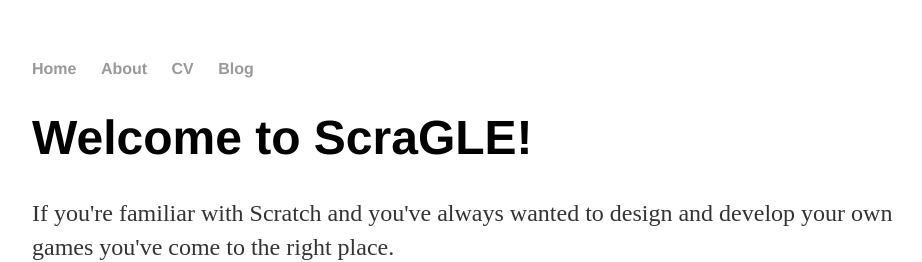
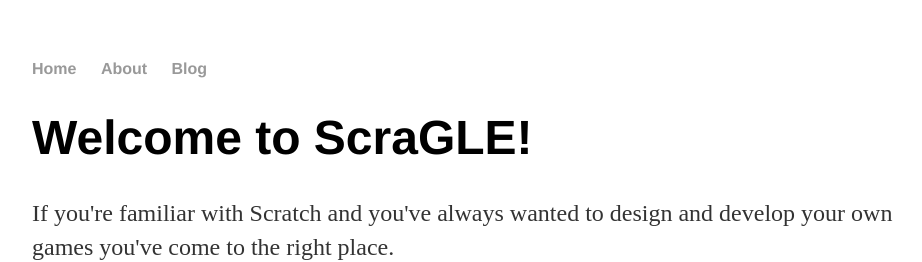
Before and after one commit to ScraGLE-Org/ScraGLE-Org.github.io, a Jekyll site: the page built from index.html, in a window 1280 px wide. Shown: the top 262 px of the page, without its empty margins (160-1082 px from the left). Built offline with Jekyll 4.4.1, drawn with Linux system fonts in a browser that asks for light colours.

```diff
--- a/_layouts/default.html
+++ b/_layouts/default.html
@@ -9,8 +9,7 @@
 			<nav>
 	    		<ul>
 	        		<li><a href="/">Home</a></li>
-		        	<li><a href="/about">About</a></li>
-	        		<li><a href="/cv">CV</a></li>
+				<li><a href="/about.html">About</a></li>
 	        		<li><a href="/blog">Blog</a></li>
 	    		</ul>
 			</nav>
@@ -21,7 +20,7 @@
 			</div><!-- /.container -->
 			<footer>
 	    		<ul>
-	        		<li><a href="mailto:scragleteam@gmail.com">email</a></li>
+	        		<li><a href="mailto:scragle.team@gmail.com">email</a></li>
 	        		<li><a href="https://github.com/ScraGLE-Org">github.com/ScraGLE-Org</a></li>
 			</ul>
 			</footer>
```
